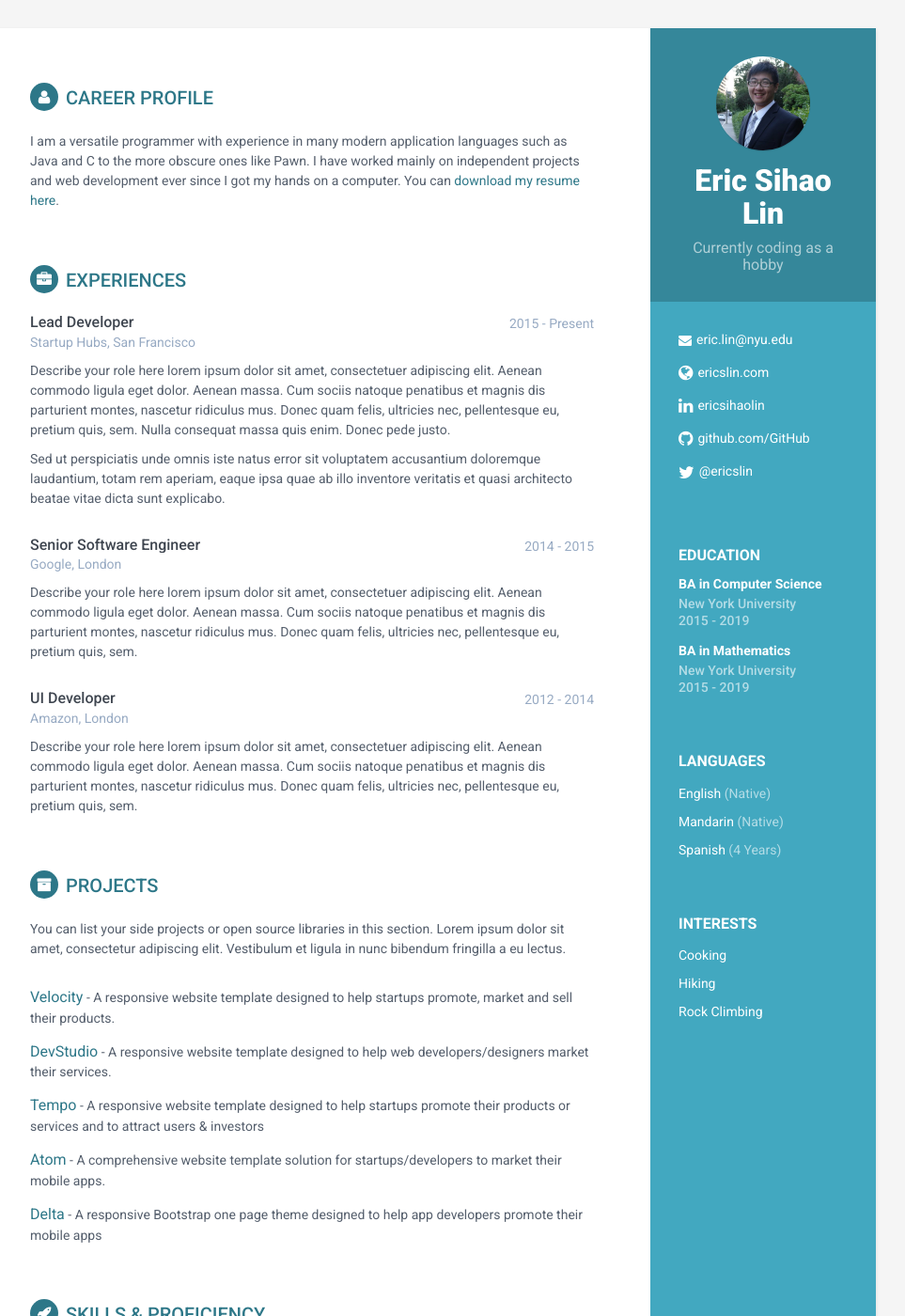
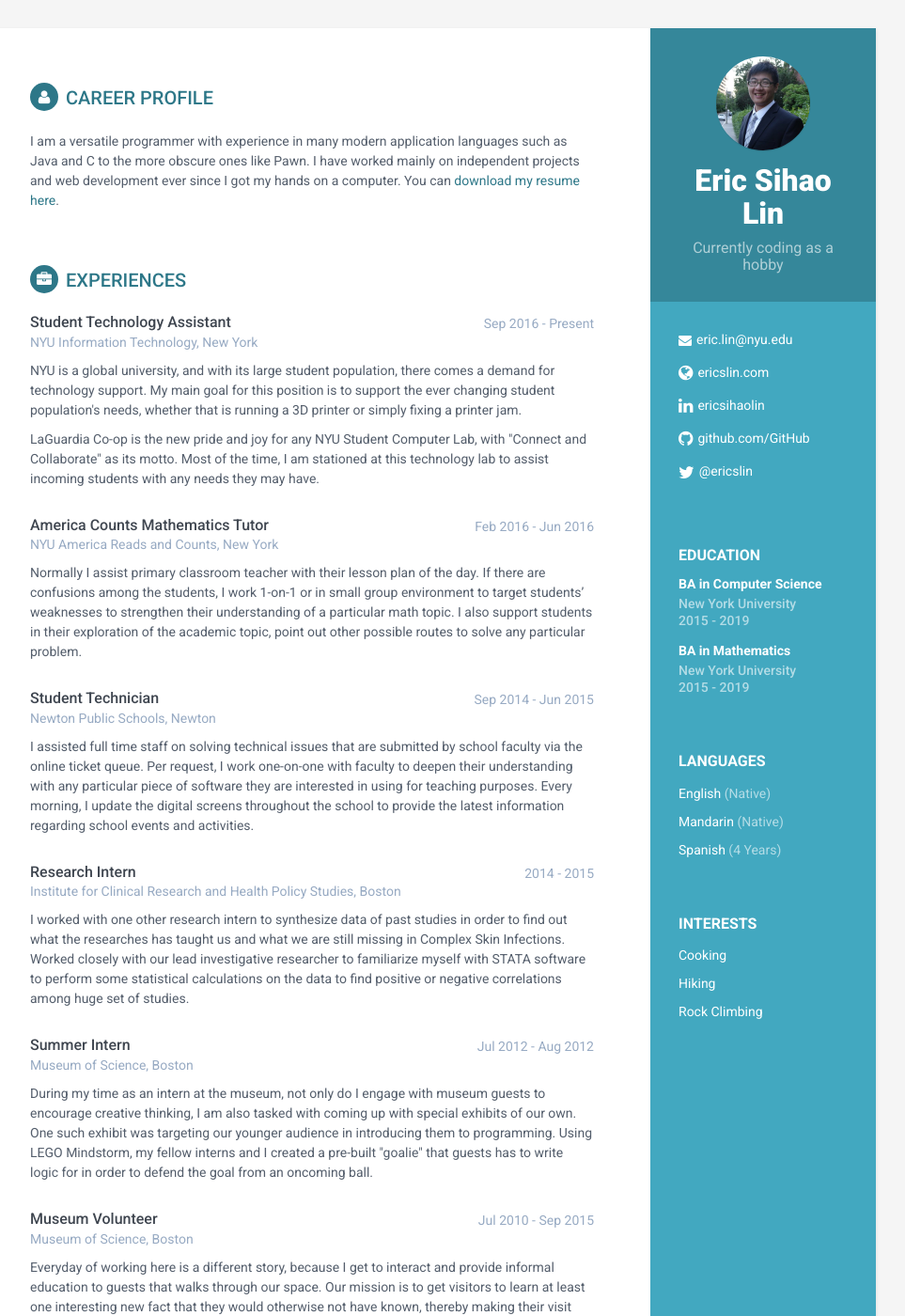
Before and after one commit to EricSihaoLin/ericslin.com, a Jekyll site: the page built from index.html, in a window 1280 px wide and 1400 px high. Shown: the whole window at 94% size, without its empty margins (188-1151 px from the left). Built offline with Jekyll 4.4.1, drawn with Linux system fonts in a browser that asks for light colours; some of the changed text lies outside the part shown.

Commit message:
Updated experiences

```diff
--- a/_includes/experience.html
+++ b/_includes/experience.html
@@ -4,27 +4,27 @@
                 <div class="item">
                     <div class="meta">
                         <div class="upper-row">
-                            <h3 class="job-title">Lead Developer</h3>
-                            <div class="time">2015 - Present</div>
+                            <h3 class="job-title">Student Technology Assistant</h3>
+                            <div class="time">Sep 2016 - Present</div>
                         </div><!--//upper-row-->
-                        <div class="company">Startup Hubs, San Francisco</div>
+                        <div class="company">NYU Information Technology, New York</div>
                     </div><!--//meta-->
                     <div class="details">
-                        <p>Describe your role here lorem ipsum dolor sit amet, consectetuer adipiscing elit. Aenean commodo ligula eget dolor. Aenean massa. Cum sociis natoque penatibus et magnis dis parturient montes, nascetur ridiculus mus. Donec quam felis, ultricies nec, pellentesque eu, pretium quis, sem. Nulla consequat massa quis enim. Donec pede justo.</p>
-                        <p>Sed ut perspiciatis unde omnis iste natus error sit voluptatem accusantium doloremque laudantium, totam rem aperiam, eaque ipsa quae ab illo inventore veritatis et quasi architecto beatae vitae dicta sunt explicabo. </p>
+                        <p>NYU is a global university, and with its large student population, there comes a demand for technology support. My main goal for this position is to support the ever changing student population's needs, whether that is running a 3D printer or simply fixing a printer jam. </p>
+                        <p>LaGuardia Co-op is the new pride and joy for any NYU Student Computer Lab, with "Connect and Collaborate" as its motto. Most of the time, I am stationed at this technology lab to assist incoming students with any needs they may have.</p>
                     </div><!--//details-->
                 </div><!--//item-->
 
                 <div class="item">
                     <div class="meta">
                         <div class="upper-row">
-                            <h3 class="job-title">Senior Software Engineer</h3>
-                            <div class="time">2014 - 2015</div>
+                            <h3 class="job-title">America Counts Mathematics Tutor</h3>
+                            <div class="time">Feb 2016 - Jun 2016</div>
                         </div><!--//upper-row-->
-                        <div class="company">Google, London</div>
+                        <div class="company">NYU America Reads and Counts, New York</div>
                     </div><!--//meta-->
                     <div class="details">
-                        <p>Describe your role here lorem ipsum dolor sit amet, consectetuer adipiscing elit. Aenean commodo ligula eget dolor. Aenean massa. Cum sociis natoque penatibus et magnis dis parturient montes, nascetur ridiculus mus. Donec quam felis, ultricies nec, pellentesque eu, pretium quis, sem.</p>
+                        <p>Normally I assist primary classroom teacher with their lesson plan of the day. If there are confusions among the students, I work 1-on-1 or in small group environment to target students’ weaknesses to strengthen their understanding of a particular math topic. I also support students in their exploration of the academic topic, point out other possible routes to solve any particular problem.</p>
 
                     </div><!--//details-->
                 </div><!--//item-->
@@ -32,13 +32,52 @@
                 <div class="item">
                     <div class="meta">
                         <div class="upper-row">
-                            <h3 class="job-title">UI Developer</h3>
-                            <div class="time">2012 - 2014</div>
+                            <h3 class="job-title">Student Technician</h3>
+                            <div class="time">Sep 2014 - Jun 2015</div>
                         </div><!--//upper-row-->
-                        <div class="company">Amazon, London</div>
+                        <div class="company">Newton Public Schools, Newton</div>
                     </div><!--//meta-->
                     <div class="details">
-                        <p>Describe your role here lorem ipsum dolor sit amet, consectetuer adipiscing elit. Aenean commodo ligula eget dolor. Aenean massa. Cum sociis natoque penatibus et magnis dis parturient montes, nascetur ridiculus mus. Donec quam felis, ultricies nec, pellentesque eu, pretium quis, sem.</p>
+                        <p>I assisted full time staff on solving technical issues that are submitted by school faculty via the online ticket queue. Per request, I work one-on-one with faculty to deepen their understanding with any particular piece of software they are interested in using for teaching purposes. Every morning, I update the digital screens throughout the school to provide the latest information regarding school events and activities.</p>
+                    </div><!--//details-->
+                </div><!--//item-->
+
+                <div class="item">
+                    <div class="meta">
+                        <div class="upper-row">
+                            <h3 class="job-title">Research Intern</h3>
+                            <div class="time">2014 - 2015</div>
+                        </div><!--//upper-row-->
+                        <div class="company">Institute for Clinical Research and Health Policy Studies, Boston</div>
+                    </div><!--//meta-->
+                    <div class="details">
+                        <p>I worked with one other research intern to synthesize data of past studies in order to find out what the researches has taught us and what we are still missing in Complex Skin Infections. Worked closely with our lead investigative researcher to familiarize myself with STATA software to perform some statistical calculations on the data to find positive or negative correlations among huge set of studies.</p>
+                    </div><!--//details-->
+                </div><!--//item-->
+
+                <div class="item">
+                    <div class="meta">
+                        <div class="upper-row">
+                            <h3 class="job-title">Summer Intern</h3>
+                            <div class="time">Jul 2012 - Aug 2012</div>
+                        </div><!--//upper-row-->
+                        <div class="company">Museum of Science, Boston</div>
+                    </div><!--//meta-->
+                    <div class="details">
+                        <p>During my time as an intern at the museum, not only do I engage with museum guests to encourage creative thinking, I am also tasked with coming up with special exhibits of our own. One such exhibit was targeting our younger audience in introducing them to programming. Using LEGO Mindstorm, my fellow interns and I created a pre-built "goalie" that guests has to write logic for in order to defend the goal from an oncoming ball.</p>
+                    </div><!--//details-->
+                </div><!--//item-->
+
+                <div class="item">
+                    <div class="meta">
+                        <div class="upper-row">
+                            <h3 class="job-title">Museum Volunteer</h3>
+                            <div class="time">Jul 2010 - Sep 2015</div>
+                        </div><!--//upper-row-->
+                        <div class="company">Museum of Science, Boston</div>
+                    </div><!--//meta-->
+                    <div class="details">
+                        <p>Everyday of working here is a different story, because I get to interact and provide informal education to guests that walks through our space. Our mission is to get visitors to learn at least one interesting new fact that they would otherwise not have known, thereby making their visit worthwhile. I participate in weekly staff workshop to expand our own knowledge in order to better assist our museum guests. Most work done here are self-directed, there will never be anyone telling me what I have to do. The most exciting part here is that I get to handle real animal and human tissue during my discussions!</p>
                     </div><!--//details-->
                 </div><!--//item-->
 
```
